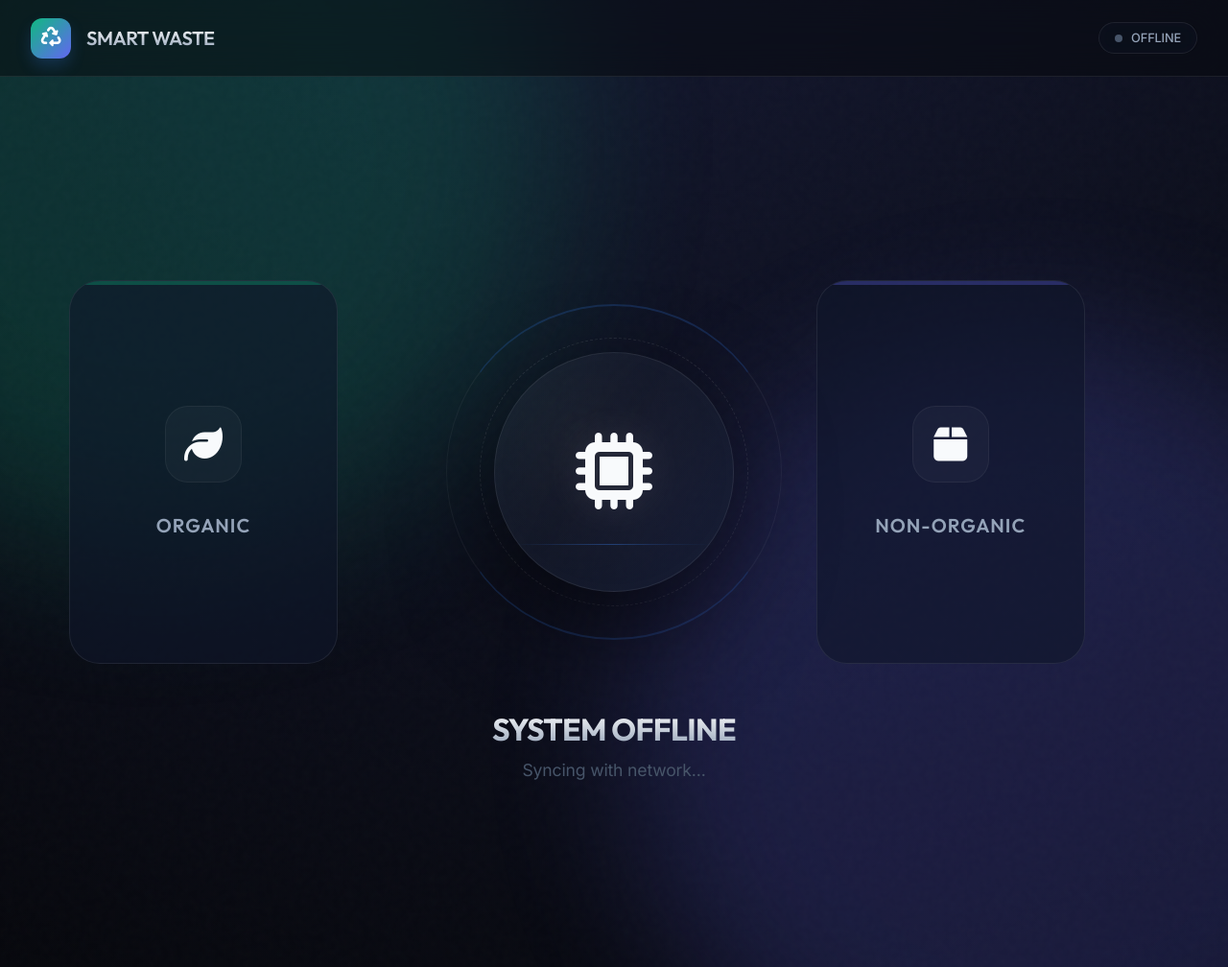
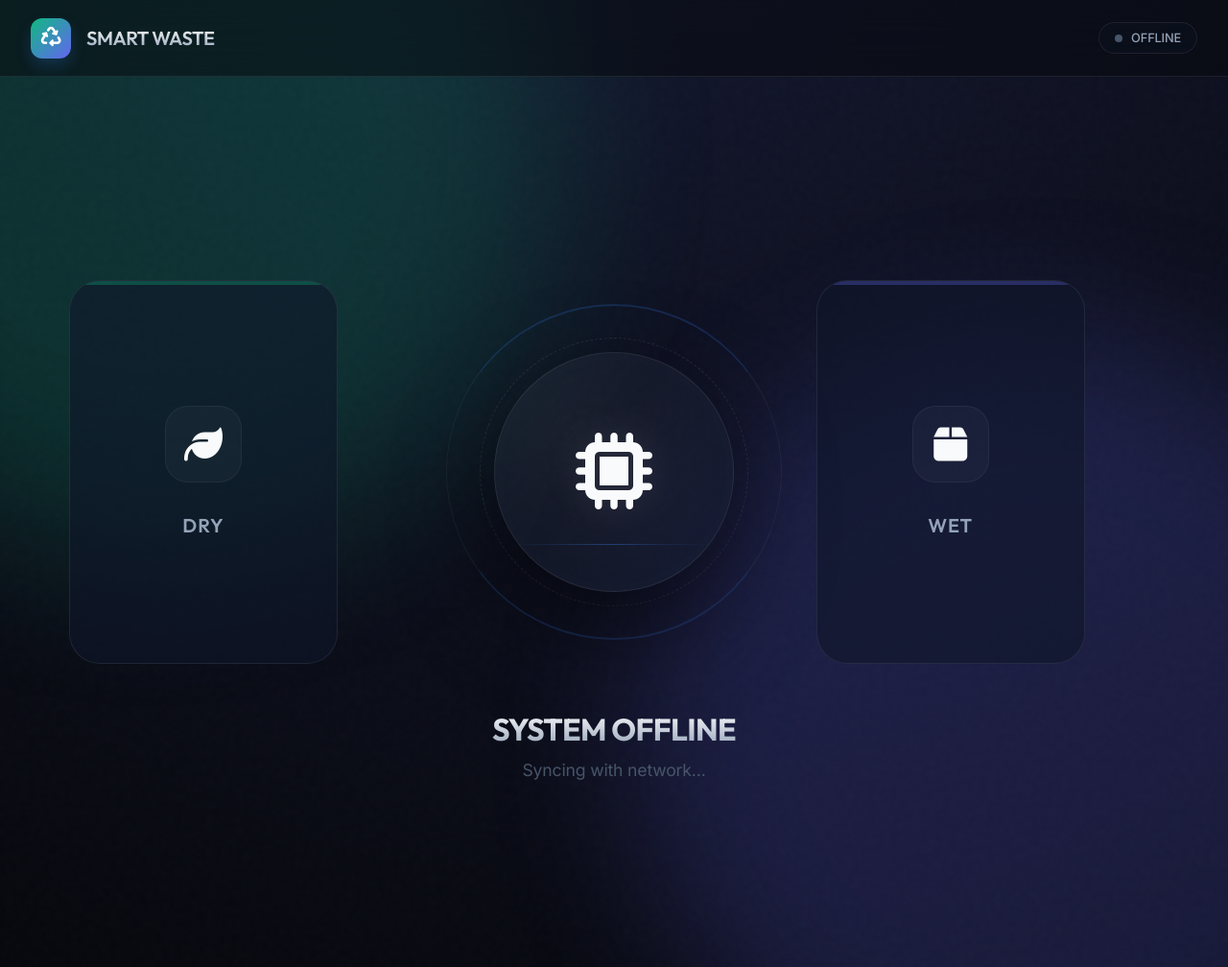
Before and after one commit to shubhamos-ai/smart-dustbin, a FastAPI app: page / in a window 1280 px wide. Shown: the whole page at 96% size. Run offline with FastAPI, Linux system fonts and the light colour scheme.

Commit message:
Update index.html

```diff
--- a/app/templates/index.html
+++ b/app/templates/index.html
@@ -62,7 +62,7 @@
                 <div class="bin-icon">
                     <i class="fa-solid fa-leaf"></i>
                 </div>
-                <h3>ORGANIC</h3>
+                <h3>Dry</h3>
             </div>
 
             <!-- Central Detection Hub -->
@@ -82,7 +82,7 @@
                 <div class="bin-icon">
                     <i class="fa-solid fa-box"></i>
                 </div>
-                <h3>NON-ORGANIC</h3>
+                <h3>Wet</h3>
             </div>
 
         </div>
```
